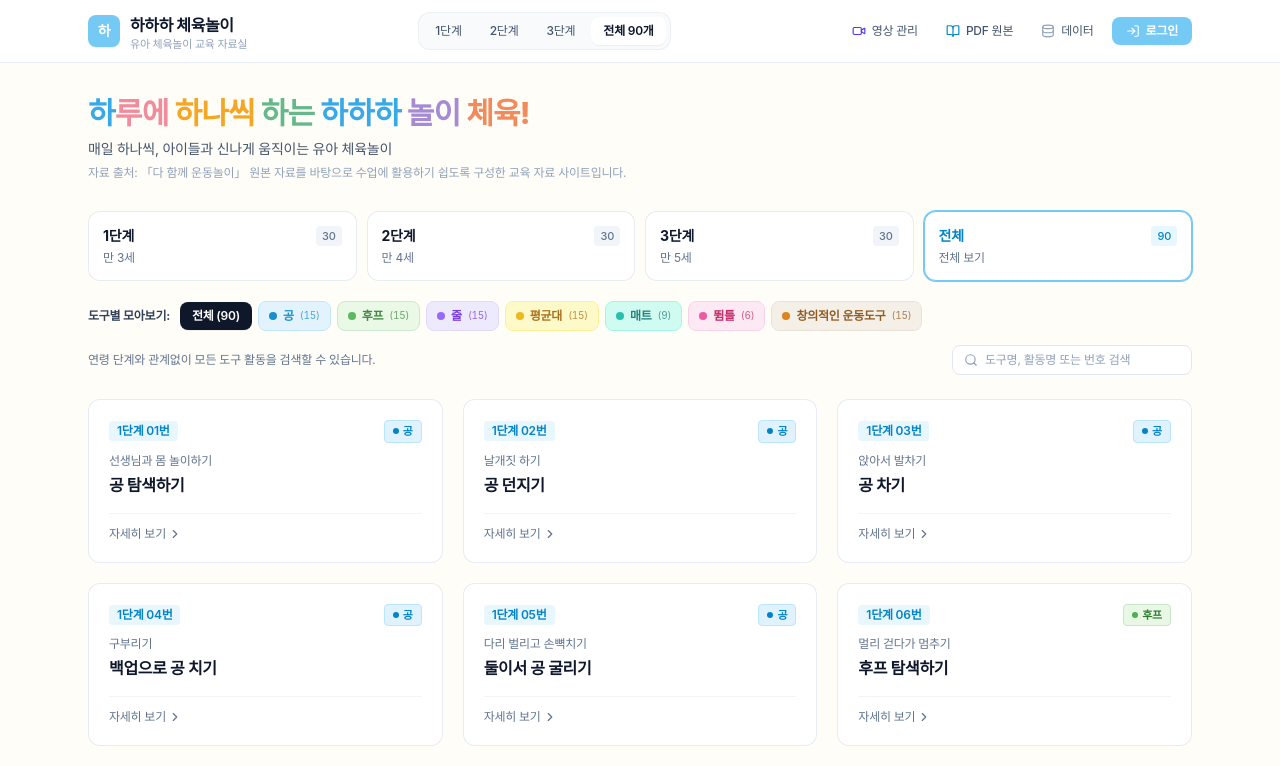
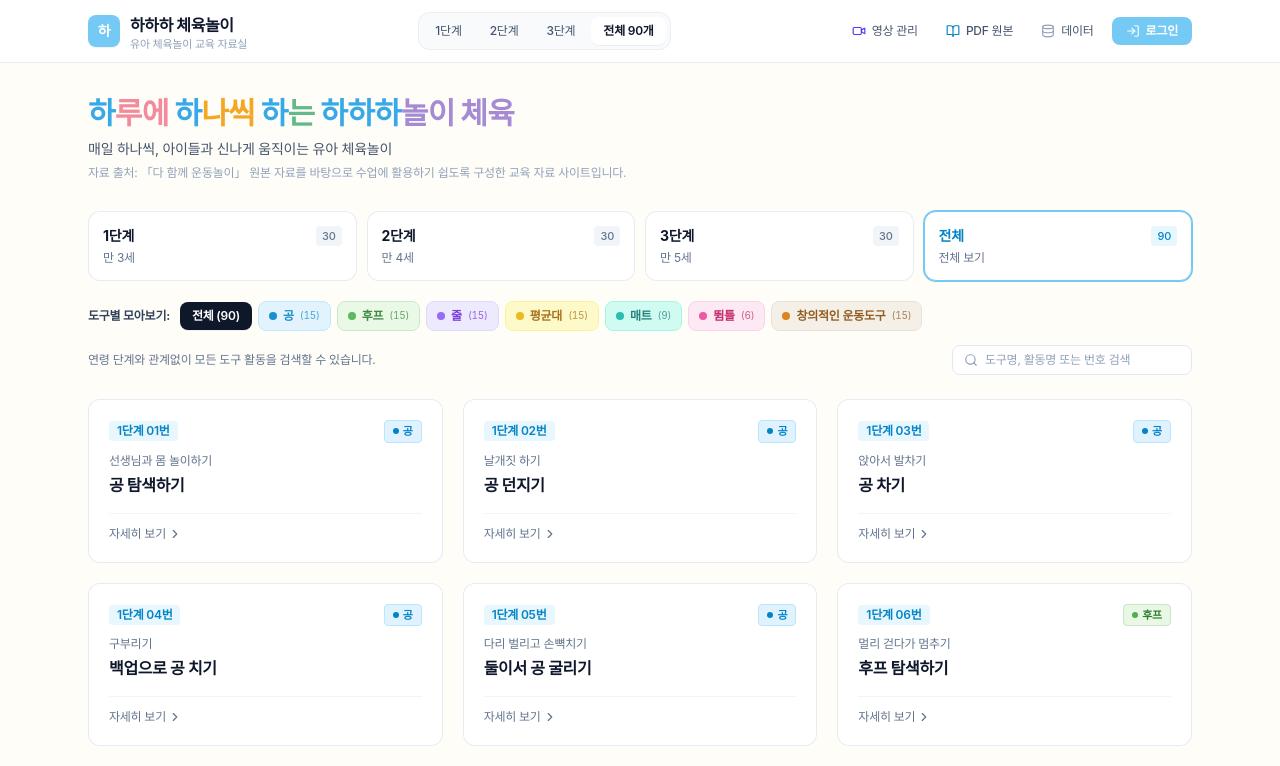
Before and after one commit to hyeri-yu/hahaha, a React (Vite) app: page / in a window 1280 px wide. Shown: the top 766 px of the page. Built offline with nearby package versions, Linux system fonts and the light colour scheme; a web font is replaced by a local one.

Commit message:
Update App.tsx

```diff
--- a/src/App.tsx
+++ b/src/App.tsx
@@ -243,11 +243,12 @@ export default function App() {
           <h1 className="text-2xl sm:text-3xl font-extrabold tracking-tight mb-2">
             <span className="text-[#38A9E8]">하</span>
             <span className="text-[#F28B9B]">루에 </span>
-            <span className="text-[#F5A623]">하나씩 </span>
-            <span className="text-[#65B88A]">하는 </span>
+            <span className="text-[#38A9E8]">하</span>
+            <span className="text-[#F5A623]">나씩 </span>
+            <span className="text-[#38A9E8]">하</span>
+            <span className="text-[#65B88A]">는 </span>
             <span className="text-[#38A9E8]">하하하</span>
-            <span className="text-[#A58AD4]"> 놀이 </span>
-            <span className="text-[#F28B5B]">체육!</span>
+            <span className="text-[#A58AD4]">놀이 체육 </span>
           </h1>
 
           <p className="text-xs sm:text-sm text-slate-600 mb-1">
```
